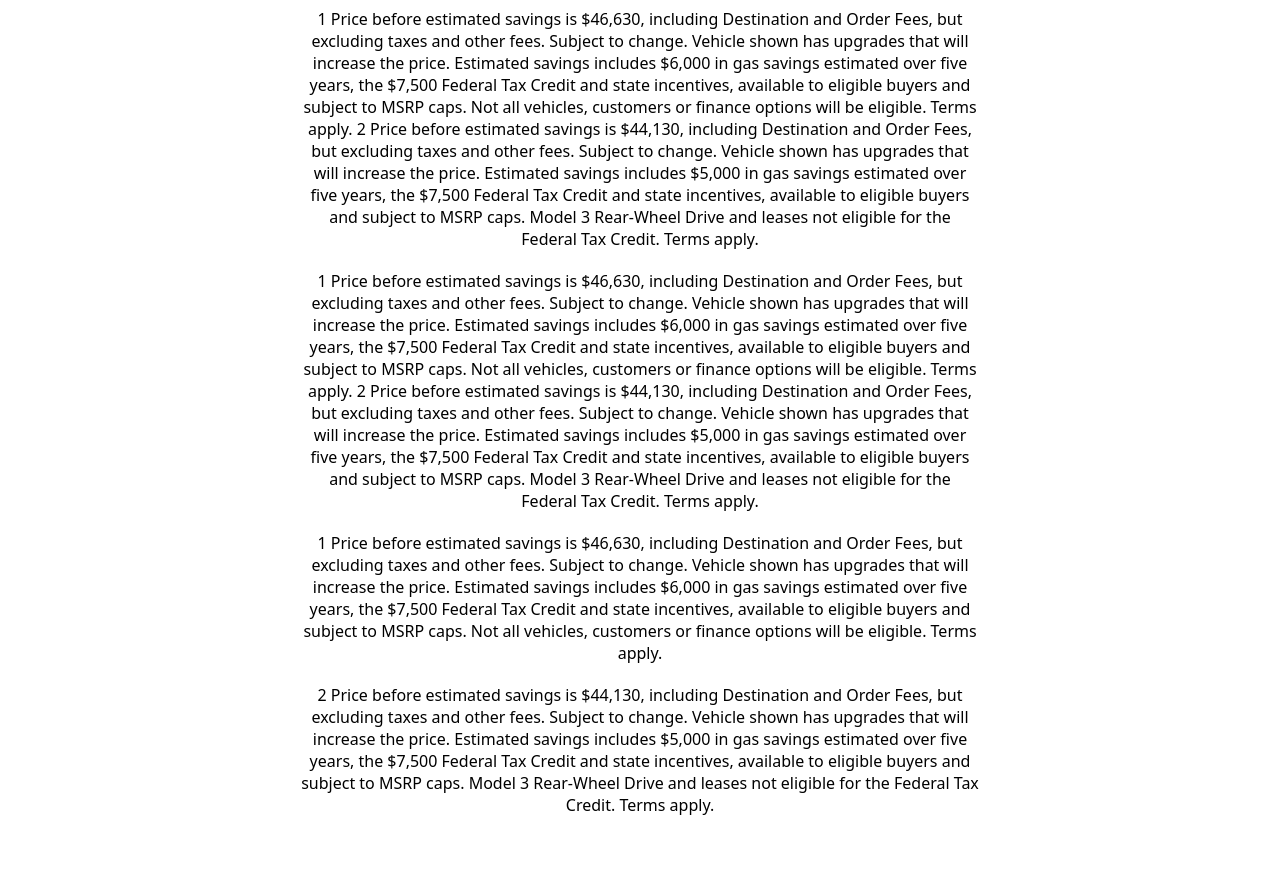
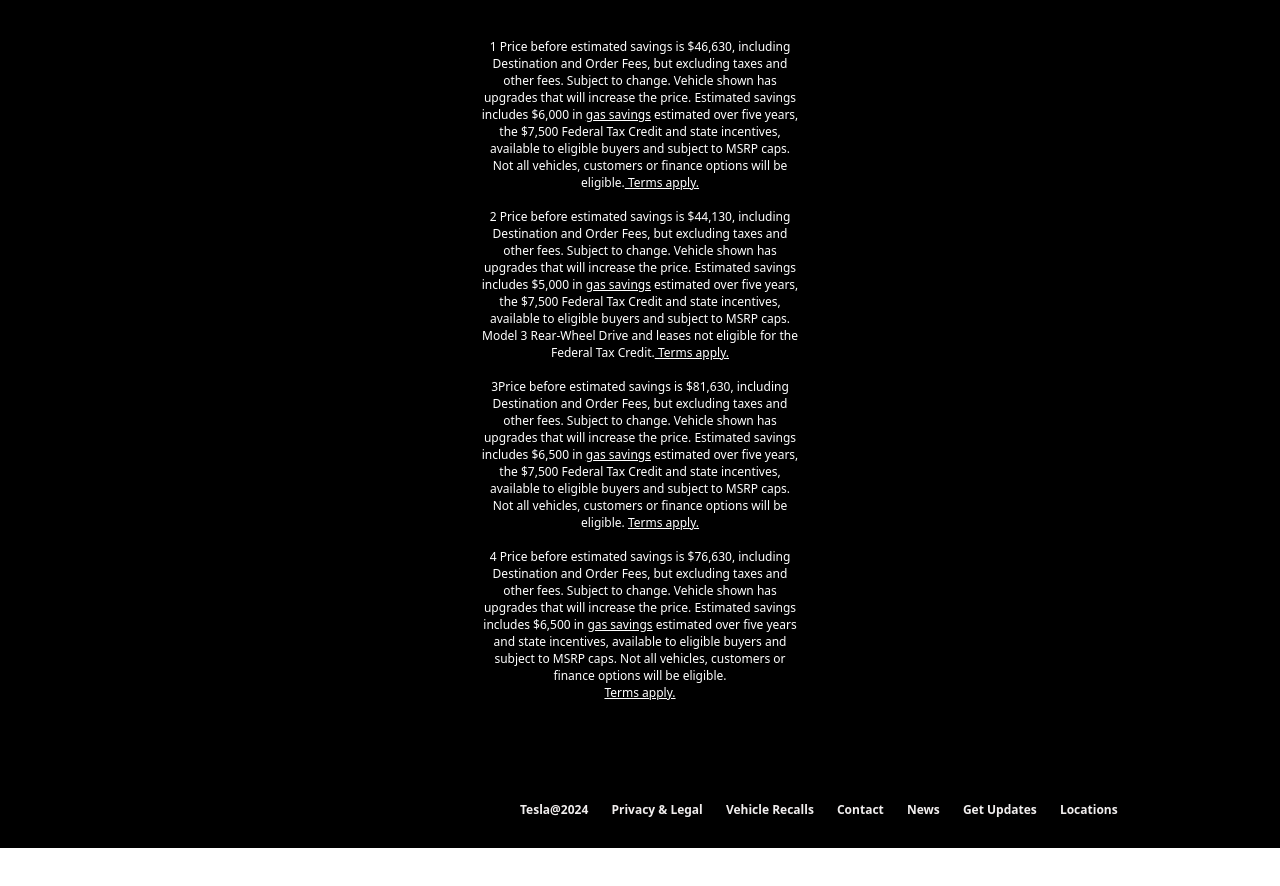
Before and after one commit to sneha073/Tesla_website, a plain HTML site: page index.html in a window 1280 px wide. Shown: the part 7202-8088 px from the top of the page. After the commit the page ends 8050 px from the top, so only its background shows below. Drawn offline with Linux system fonts and the light colour scheme.

Commit message:
second commit

```diff
--- a/index.html
+++ b/index.html
@@ -189,48 +189,13 @@
         <div class="footer">
             <div class="para">
 
-                <p>1 Price before estimated savings is $46,630, including Destination and Order Fees, but excluding taxes and other fees. Subject to change. Vehicle shown has upgrades that will increase the price. Estimated savings includes $6,000 in gas savings estimated over five years, the $7,500 Federal Tax Credit and state incentives, available to eligible buyers and subject to MSRP caps. Not all vehicles, customers or finance options will be eligible. Terms apply.
+                <p>1 Price before estimated savings is $46,630, including Destination and Order Fees, but excluding taxes and other fees. Subject to change. Vehicle shown has upgrades that will increase the price. Estimated savings includes $6,000 in <a1 href="#"> gas savings</a1> estimated over five years, the $7,500 Federal Tax Credit and state incentives, available to eligible buyers and subject to MSRP caps. Not all vehicles, customers or finance options will be eligible.<a1 href="#"> Terms apply.</a1></p><br>
+                <p>2 Price before estimated savings is $44,130, including Destination and Order Fees, but excluding taxes and other fees. Subject to change. Vehicle shown has upgrades that will increase the price. Estimated savings includes $5,000 in <a1 href="#"> gas savings</a1> estimated over five years, the $7,500 Federal Tax Credit and state incentives, available to eligible buyers and subject to MSRP caps. Model 3 Rear-Wheel Drive and leases not eligible for the Federal Tax Credit.<a1 href="#"> Terms apply.</a1></p><br>
+                <p>3Price before estimated savings is $81,630, including Destination and Order Fees, but excluding taxes and other fees. Subject to change. Vehicle shown has upgrades that will increase the price. Estimated savings includes $6,500 in <a1 href="#"> gas savings</a1> estimated over five years, the $7,500 Federal Tax Credit and state incentives, available to eligible buyers and subject to MSRP caps. Not all vehicles, customers or finance options will be eligible. <a1 href="#"> Terms apply.</a1></p><br>
+                <p>4 Price before estimated savings is $76,630, including Destination and Order Fees, but excluding taxes and other fees. Subject to change. Vehicle shown has upgrades that will increase the price. Estimated savings includes $6,500 in <a1 href="#"> gas savings</a1> estimated over five years and state incentives, available to eligible buyers and subject to MSRP caps. Not all vehicles, customers or finance options will be eligible. <br> <a1 href="#"> Terms apply.</a1></p>
 
-                2 Price before estimated savings is $44,130, including Destination and Order Fees, but excluding taxes and other fees. Subject to change. Vehicle shown has upgrades that will increase the price. Estimated savings includes $5,000 in gas savings estimated over five years, the $7,500 Federal Tax Credit and state incentives, available to eligible buyers and subject to MSRP caps. Model 3 Rear-Wheel Drive and leases not eligible for the Federal Tax Credit. Terms apply.</p>
-
-
-                <p>1 Price before estimated savings is $46,630, including Destination and Order Fees, but excluding taxes and other fees. Subject to change. Vehicle shown has upgrades that will increase the price. Estimated savings includes $6,000 in gas savings estimated over five years, the $7,500 Federal Tax Credit and state incentives, available to eligible buyers and subject to MSRP caps. Not all vehicles, customers or finance options will be eligible. Terms apply.
-
-                2 Price before estimated savings is $44,130, including Destination and Order Fees, but excluding taxes and other fees. Subject to change. Vehicle shown has upgrades that will increase the price. Estimated savings includes $5,000 in gas savings estimated over five years, the $7,500 Federal Tax Credit and state incentives, available to eligible buyers and subject to MSRP caps. Model 3 Rear-Wheel Drive and leases not eligible for the Federal Tax Credit. Terms apply.</p>
-
-
-
-                <p>1 Price before estimated savings is $46,630, including Destination and Order Fees, but excluding taxes and other fees. Subject to change. Vehicle shown has upgrades that will increase the price. Estimated savings includes $6,000 in gas savings estimated over five years, the $7,500 Federal Tax Credit and state incentives, available to eligible buyers and subject to MSRP caps. Not all vehicles, customers or finance options will be eligible. Terms apply.</p>
-
-                2 Price before estimated savings is $44,130, including Destination and Order Fees, but excluding taxes and other fees. Subject to change. Vehicle shown has upgrades that will increase the price. Estimated savings includes $5,000 in gas savings estimated over five years, the $7,500 Federal Tax Credit and state incentives, available to eligible buyers and subject to MSRP caps. Model 3 Rear-Wheel Drive and leases not eligible for the Federal Tax Credit. Terms apply.
             </div>
 
-
-
-
-
-
-
-
-
-
-
-
-
-
-
-
-
-
-
-                <!-- <p>1 Price before estimated savings is $46,630, including Destination and Order Fees, but excluding taxes and other fees. Subject to change. Vehicle shown has upgrades that will increase the price. Estimated savings includes $6,000 in gas savings estimated over five years, the $7,500 Federal Tax Credit and state incentives, available to eligible buyers and subject to MSRP caps. Not all vehicles, customers or finance options will be eligible. Terms apply.</a>.</p>
-
-                <br><p>2 Price before estimated savings is $44,130, including Destination and Order Fees, but excluding taxes and other fees. Subject to change. Vehicle shown has upgrades that will increase the price. Estimated savings includes $5,000 in <a href="#"> gas savings </a> estimated over five years, the $7,500 Federal Tax Credit and state incentives, available to eligible buyers and subject to MSRP caps. Model 3 Rear-Wheel Drive and leases not eligible for the Federal Tax Credit.<a href="#"> Terms apply</a>.</p>
-
-                <br><p>3 Price before estimated savings is $81,630, including Destination and Order Fees, but excluding taxes and other fees. Subject to change. Vehicle shown has upgrades that will increase the price. Estimated savings includes $6,500 in  <a href="#"> gas savings </a> estimated over five years, the $7,500 Federal Tax Credit and state incentives, available to eligible buyers and subject to MSRP caps. Not all vehicles, customers or finance options will be eligible. <a href="#"> Terms apply</a>.</p>
-
-                <br><p> 4 Price before estimated savings is $76,630, including Destination and Order Fees, but excluding taxes and other fees. Subject to change. Vehicle shown has upgrades that will increase the price. Estimated savings includes $6,500 in <a href="#"> gas savings </a> estimated over five years and state incentives, available to eligible buyers and subject to MSRP caps. Not all vehicles, customers or finance options will be eligible.<a href="#"> Terms apply</a>.</p>
-            </div> -->
             <div class="row">
                 <a href="#">Tesla@2024</a>
                 <a href="#">Privacy & Legal</a>
--- a/style.css
+++ b/style.css
@@ -345,20 +345,37 @@ a{
 
 .footer
 {
-    display: flex;
-    flex-direction: column;
-    text-align: center;
-    padding: 10px 300px 0px 300px;
+
+    background-color: black;
+    color:white;
 
 }
 .para
 {
     display: flex;
     flex-direction: column;
-    gap: 20px;
+    text-align: center;
+    font-size: 12px;
+    padding: 40px 480px 0px 480px;
+
 }
 .row {
-    margin-left: 600px;
+    margin-left: 500px;
     margin-top: 100px;
+    padding-bottom:30px;
     align-content: center;
+    font-size: 12px;
+    font-weight:bold;
 }
+.row a{
+    /* display:flex;
+    flex-direction: row;*/
+    justify-content: center;
+    color: rgb(241, 238, 238);
+    padding-left: 20px;
+    text-decoration: none;
+
+}
+a1{
+    text-decoration: underline;
+}
```
